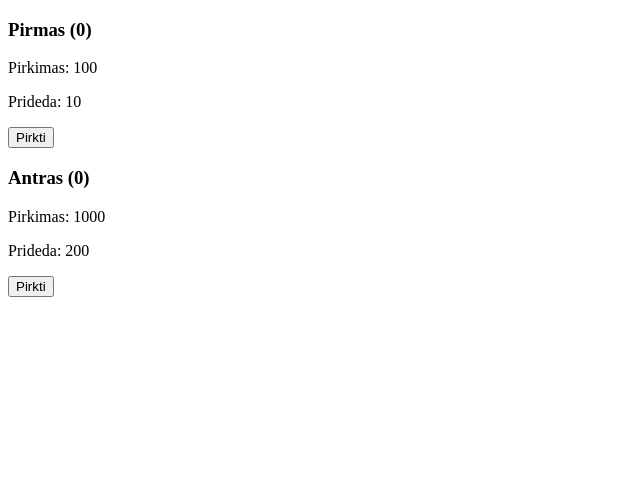
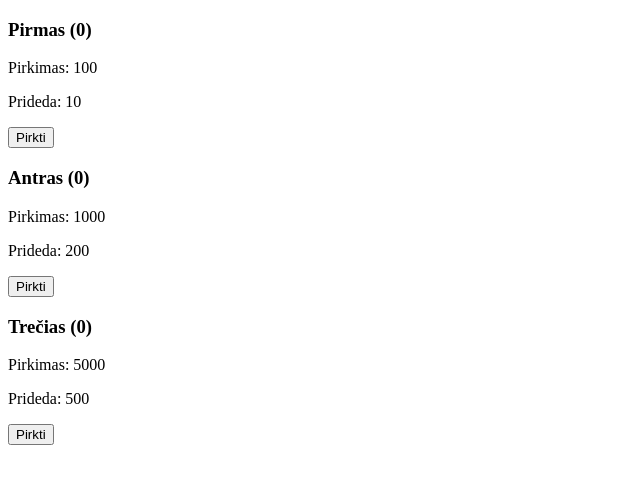
Before and after one commit to tautvydasvarnas1997/clicker, a plain HTML site: page index.html in a window 1280 px wide. Shown: the whole page, without its empty margins (0-640 px from the left). Drawn offline with Linux system fonts and the light colour scheme.

Commit message:
Added third factory html

```diff
--- a/index.html
+++ b/index.html
@@ -27,6 +27,15 @@
                 <p>Prideda: <span class="adds">200</span></p>
                 <button>Pirkti</button>
             </div>
+            <div class="factory">
+                <h3>
+                    <span class="title">Trečias</span>
+                    <span class="count">(0)</span>
+                </h3>
+                <p>Pirkimas: <span class="price">5000</span></p>
+                <p>Prideda: <span class="adds">500</span></p>
+                <button>Pirkti</button>
+            </div>
         </div>
 
 
```
